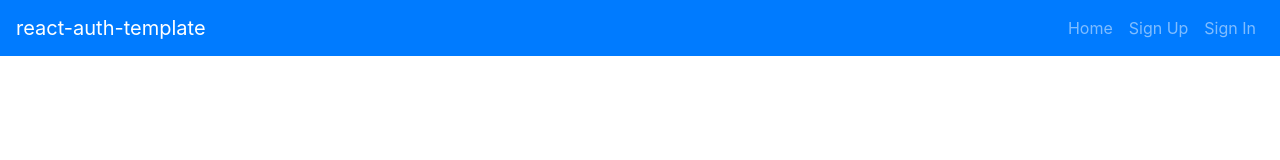
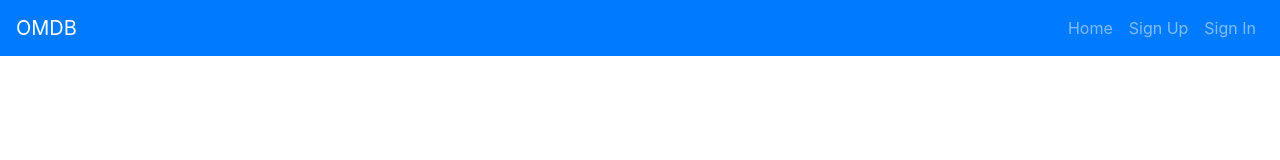
Before and after one commit to kurotsubasa/omdb, a React app: page / in a window 1280 px wide. Shown: the top 160 px of the page. Built offline with nearby package versions, Linux system fonts and the light colour scheme.

Commit message:
Changed name of app
Changed name of application

```diff
--- a/public/index.html
+++ b/public/index.html
@@ -11,7 +11,7 @@ unless you know exactly what you're doing! -->
     <link rel="manifest" href="%PUBLIC_URL%/manifest.json">
     <link rel="shortcut icon" href="%PUBLIC_URL%/favicon.ico">
 
-    <title>React App</title>
+    <title>OMDB</title>
   </head>
   <body>
     <noscript>
--- a/src/components/Header/Header.js
+++ b/src/components/Header/Header.js
@@ -25,7 +25,7 @@ const alwaysOptions = (
 const Header = ({ user }) => (
   <Navbar bg="primary" variant="dark" expand="md">
     <Navbar.Brand href="#">
-      react-auth-template
+      OMDB
     </Navbar.Brand>
     <Navbar.Toggle aria-controls="basic-navbar-nav" />
     <Navbar.Collapse id="basic-navbar-nav">
```
Also changed, not shown: public/manifest.json.
